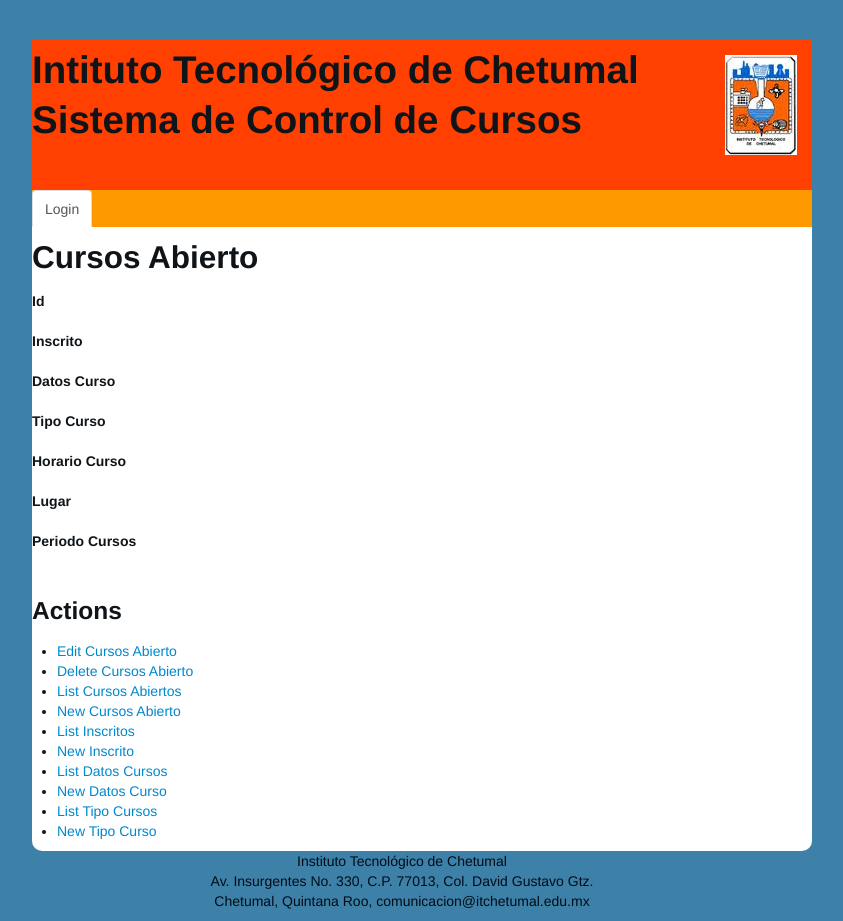
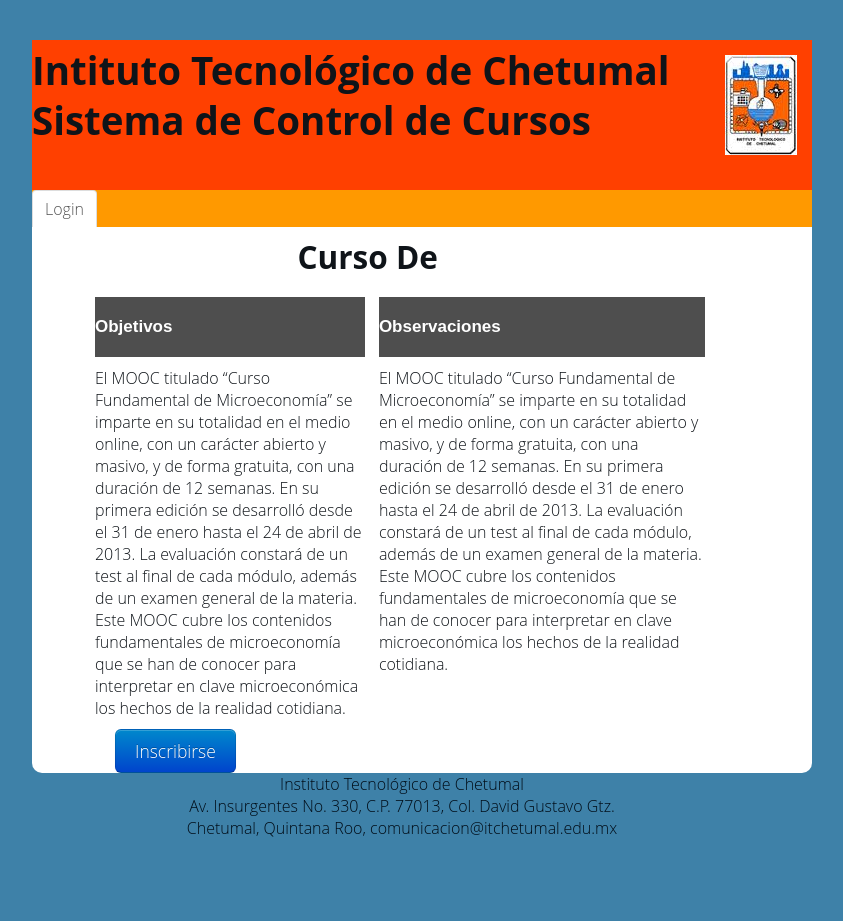
Before and after one commit to flash24/sicc, a CakePHP app: the page made by app/View/CursosAbiertos/view.ctp in a window 1280 px wide. Shown: the whole page, without its empty margins (328-1171 px from the left). After the commit the page ends 837 px from the top, so only its background shows below. Run offline with PHP 8.4 and a stand-in for CakePHP, Linux system fonts and the light colour scheme; the template is opened without the code that fills it, so the values that code supplies are empty; some libraries are stand-ins or nearby versions.

Commit message:
Inscribir  a curso terminado
Se inscribe el participante actual al curso que haya seleccionado

```diff
--- a/app/Controller/InicioController.php
+++ b/app/Controller/InicioController.php
@@ -7,6 +7,7 @@
 
 	public function index(){
             $this->Session->write('rol', $this->Auth->user('role'));
+            $this->Session->write('inscrito_id', $this->Auth->user('inscrito_id'));
 //         $hola=$this->Auth->user('rol');
 //            $this->set('usuario',$hola);
 
--- a/app/View/CursosAbiertos/view.ctp
+++ b/app/View/CursosAbiertos/view.ctp
@@ -1,55 +1,99 @@
 <div class="cursosAbiertos view">
-<h2><?php echo __('Cursos Abierto'); ?></h2>
-	<dl>
-		<dt><?php echo __('Id'); ?></dt>
+<h2 class="offset4">Curso De <?php echo $cursosAbierto['DatosCurso']['nombre_curso']; ?></br></h2>
+<div class="span10 offset1">
+    <div class="row">
+        <div class="span5">
+            <header>
+                <h1 class="portlet-title">
+                    <span>Objetivos</span>
+                </h1>
+            </header>
+            <div>
+
+                <div class="portlet-body">
+                    <p><!--?xml version='1.0' encoding='UTF-8'?--><root available-locales="es_ES" default-locale="es_ES"><description language-id="es_ES"></description></root></p><p>
+                        El MOOC titulado “Curso Fundamental de Microeconomía” se imparte en su totalidad en el medio online, con un carácter abierto y masivo, y de forma gratuita, con una duración de 12 semanas. En su primera edición se desarrolló desde el 31 de enero hasta el 24 de abril de 2013. La evaluación constará de un test al final de cada módulo, además de un examen general de la materia. Este MOOC cubre los contenidos fundamentales de microeconomía que se han de conocer para interpretar en clave microeconómica los hechos de la realidad cotidiana.</p>
+                    <p></p>
+                </div>
+
+            </div>
+        </div>
+        <div class="span6">
+        <header>
+            <h1 class="portlet-title">
+                <span>Observaciones</span>
+            </h1>
+        </header>
+        <div>
+
+            <div class="portlet-body">
+                <p><!--?xml version='1.0' encoding='UTF-8'?--><root available-locales="es_ES" default-locale="es_ES"><description language-id="es_ES"></description></root></p><p>
+                    El MOOC titulado “Curso Fundamental de Microeconomía” se imparte en su totalidad en el medio online, con un carácter abierto y masivo, y de forma gratuita, con una duración de 12 semanas. En su primera edición se desarrolló desde el 31 de enero hasta el 24 de abril de 2013. La evaluación constará de un test al final de cada módulo, además de un examen general de la materia. Este MOOC cubre los contenidos fundamentales de microeconomía que se han de conocer para interpretar en clave microeconómica los hechos de la realidad cotidiana.</p>
+                <p></p>
+            </div>
+
+        </div>
+    </div>
+
+    </div>
+    <?php
+     $data=array();
+     $data['Participantes']['cursos_abierto_id']=$this->Session->read('inscrito_id');
+     $data['Participantes']['inscrito_id']=$cursosAbierto['CursosAbierto']['id'];
+     pr($data);
+     ?>
+    <?php echo $this->Form->postLink(__('Inscribirse'), array('controller'=>'participantes','action' => 'add',$data['Participantes']['cursos_abierto_id'],$data['Participantes']['inscrito_id']), array('class'=>'btn btn-primary btn-large')); ?>
+
+</div>
+<!--	<dl>
+		<dt><?php // echo __('Id'); ?></dt>
 		<dd>
-			<?php echo h($cursosAbierto['CursosAbierto']['id']); ?>
+			<?php // echo h($cursosAbierto['CursosAbierto']['id']); ?>
 			&nbsp;
 		</dd>
-		<dt><?php echo __('Inscrito'); ?></dt>
+		<dt><?php // echo __('Inscrito'); ?></dt>
 		<dd>
-			<?php echo $this->Html->link($cursosAbierto['Inscrito']['nombre'], array('controller' => 'inscritos', 'action' => 'view', $cursosAbierto['Inscrito']['id'])); ?>
+			<?php // echo $this->Html->link($cursosAbierto['Inscrito']['nombre'], array('controller' => 'inscritos', 'action' => 'view', $cursosAbierto['Inscrito']['id'])); ?>			&nbsp;
+		</dd>
+		<dt><?php // echo __('Datos Curso'); ?></dt>
+		<dd>
+			<?php // echo $this->Html->link($cursosAbierto['DatosCurso']['nombre_curso'], array('controller' => 'datos_cursos', 'action' => 'view', $cursosAbierto['DatosCurso']['id'])); ?>
 			&nbsp;
 		</dd>
-		<dt><?php echo __('Datos Curso'); ?></dt>
+		<dt><?php // echo __('Tipo Curso'); ?></dt>
 		<dd>
-			<?php echo $this->Html->link($cursosAbierto['DatosCurso']['nombre_curso'], array('controller' => 'datos_cursos', 'action' => 'view', $cursosAbierto['DatosCurso']['id'])); ?>
+			<?php // echo $this->Html->link($cursosAbierto['TipoCurso']['nivel_curso'], array('controller' => 'tipo_cursos', 'action' => 'view', $cursosAbierto['TipoCurso']['id'])); ?>
 			&nbsp;
 		</dd>
-		<dt><?php echo __('Tipo Curso'); ?></dt>
+		<dt><?php // echo __('Horario Curso'); ?></dt>
 		<dd>
-			<?php echo $this->Html->link($cursosAbierto['TipoCurso']['nivel_curso'], array('controller' => 'tipo_cursos', 'action' => 'view', $cursosAbierto['TipoCurso']['id'])); ?>
+			<?php // echo h($cursosAbierto['CursosAbierto']['horario_curso']); ?>
 			&nbsp;
 		</dd>
-		<dt><?php echo __('Horario Curso'); ?></dt>
+		<dt><?php // echo __('Lugar'); ?></dt>
 		<dd>
-			<?php echo h($cursosAbierto['CursosAbierto']['horario_curso']); ?>
+			<?php // echo h($cursosAbierto['CursosAbierto']['lugar']); ?>
 			&nbsp;
 		</dd>
-		<dt><?php echo __('Lugar'); ?></dt>
+		<dt><?php // echo __('Periodo Cursos'); ?></dt>
 		<dd>
-			<?php echo h($cursosAbierto['CursosAbierto']['lugar']); ?>
+			<?php // echo h($cursosAbierto['CursosAbierto']['periodo_cursos']); ?>
 			&nbsp;
 		</dd>
-		<dt><?php echo __('Periodo Cursos'); ?></dt>
-		<dd>
-			<?php echo h($cursosAbierto['CursosAbierto']['periodo_cursos']); ?>
-			&nbsp;
-		</dd>
-	</dl>
+	</dl>-->
 </div>
-<div class="actions">
+<!--<div class="actions">
 	<h3><?php echo __('Actions'); ?></h3>
 	<ul>
-		<li><?php echo $this->Html->link(__('Edit Cursos Abierto'), array('action' => 'edit', $cursosAbierto['CursosAbierto']['id'])); ?> </li>
-		<li><?php echo $this->Form->postLink(__('Delete Cursos Abierto'), array('action' => 'delete', $cursosAbierto['CursosAbierto']['id']), null, __('Are you sure you want to delete # %s?', $cursosAbierto['CursosAbierto']['id'])); ?> </li>
-		<li><?php echo $this->Html->link(__('List Cursos Abiertos'), array('action' => 'index')); ?> </li>
-		<li><?php echo $this->Html->link(__('New Cursos Abierto'), array('action' => 'add')); ?> </li>
-		<li><?php echo $this->Html->link(__('List Inscritos'), array('controller' => 'inscritos', 'action' => 'index')); ?> </li>
-		<li><?php echo $this->Html->link(__('New Inscrito'), array('controller' => 'inscritos', 'action' => 'add')); ?> </li>
-		<li><?php echo $this->Html->link(__('List Datos Cursos'), array('controller' => 'datos_cursos', 'action' => 'index')); ?> </li>
-		<li><?php echo $this->Html->link(__('New Datos Curso'), array('controller' => 'datos_cursos', 'action' => 'add')); ?> </li>
-		<li><?php echo $this->Html->link(__('List Tipo Cursos'), array('controller' => 'tipo_cursos', 'action' => 'index')); ?> </li>
-		<li><?php echo $this->Html->link(__('New Tipo Curso'), array('controller' => 'tipo_cursos', 'action' => 'add')); ?> </li>
+		<li><?php // echo $this->Html->link(__('Edit Cursos Abierto'), array('action' => 'edit', $cursosAbierto['CursosAbierto']['id'])); ?> </li>
+		<li><?php // echo $this->Form->postLink(__('Delete Cursos Abierto'), array('action' => 'delete', $cursosAbierto['CursosAbierto']['id']), null, __('Are you sure you want to delete # %s?', $cursosAbierto['CursosAbierto']['id'])); ?> </li>
+		<li><?php // echo $this->Html->link(__('List Cursos Abiertos'), array('action' => 'index')); ?> </li>
+		<li><?php // echo $this->Html->link(__('New Cursos Abierto'), array('action' => 'add')); ?> </li>
+		<li><?php // echo $this->Html->link(__('List Inscritos'), array('controller' => 'inscritos', 'action' => 'index')); ?> </li>
+		<li><?php // echo $this->Html->link(__('New Inscrito'), array('controller' => 'inscritos', 'action' => 'add')); ?> </li>
+		<li><?php // echo $this->Html->link(__('List Datos Cursos'), array('controller' => 'datos_cursos', 'action' => 'index')); ?> </li>
+		<li><?php // echo $this->Html->link(__('New Datos Curso'), array('controller' => 'datos_cursos', 'action' => 'add')); ?> </li>
+		<li><?php // echo $this->Html->link(__('List Tipo Cursos'), array('controller' => 'tipo_cursos', 'action' => 'index')); ?> </li>
+		<li><?php // echo $this->Html->link(__('New Tipo Curso'), array('controller' => 'tipo_cursos', 'action' => 'add')); ?> </li>
 	</ul>
-</div>
+</div>-->
--- a/app/webroot/css/css.css
+++ b/app/webroot/css/css.css
@@ -1,9 +1,23 @@
+.portlet-title {
+display: block;
+float: none;
+width: 100%;
+padding: 10px 0px;
+margin-bottom: 10px;
+color: #fff;
+min-height: 25px;
+background: #4e4e4e;
+font-family: 'Titillium Web', sans-serif;
+font-size: 17px;
+font-weight: 600;
+}
 #prueba1{
     color: #0F1419;
     background-color: #3E81A8;
 
 }
 body{
+    font: 300 1em 'Open Sans', sans-serif;
     color: #0F1419;
     background-color: #3E81A8;
     height:50px;
```
Also changed, not shown: app/Controller/ParticipantesController.php (+7 -2 lines), app/View/CursosAbiertos/index.ctp (+11 -10 lines).
